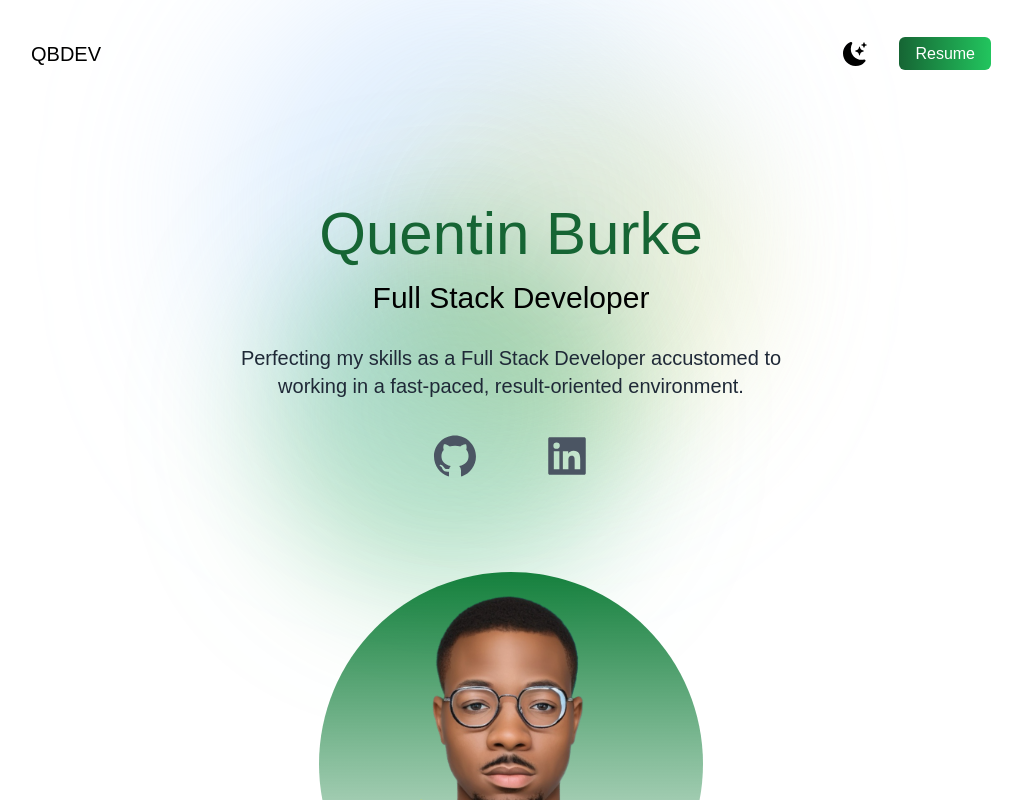
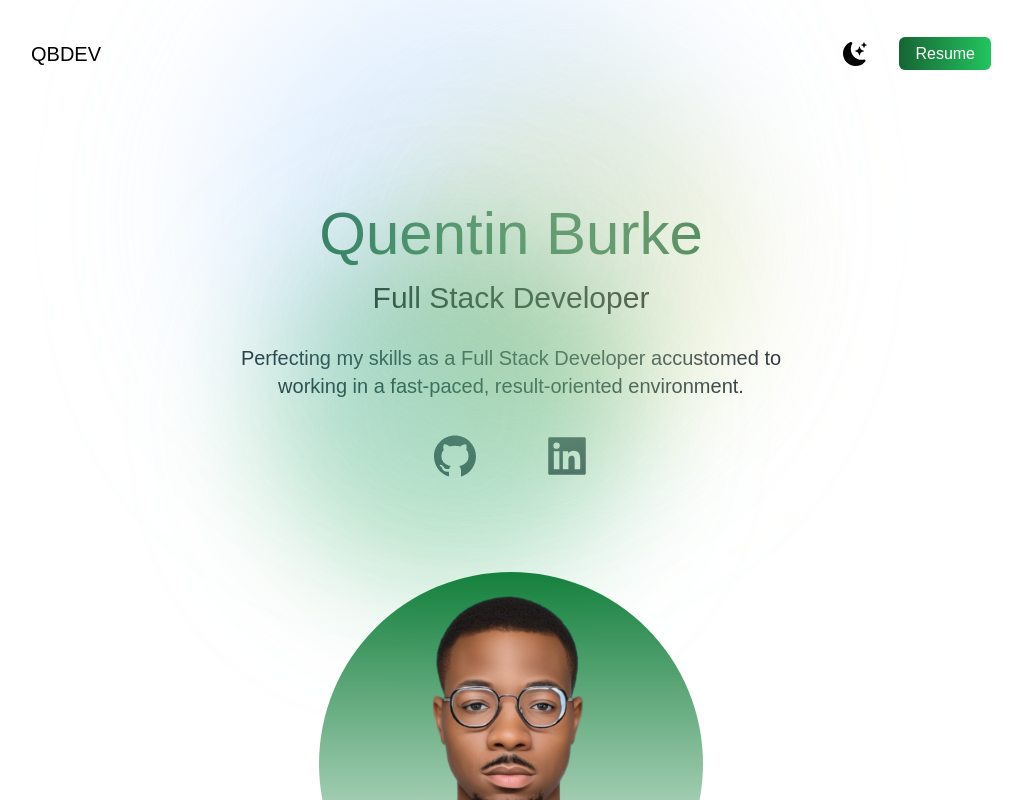
Before and after one commit to QuentinBurke96/My-Portfolio, a Next.js app: page / in a window 1280 px wide. Shown: the top 800 px of the page, without its empty margins (129-1151 px from the left). Built offline with nearby package versions, Linux system fonts and the light colour scheme.

Commit message:
Removing RAR test

```diff
--- a/pages/index.js
+++ b/pages/index.js
@@ -1,6 +1,6 @@
 import Head from "next/head"
 // import { motion, useScroll, useSpring } from "framer-motion";
-import Fade from "react-awesome-reveal";
+// import Fade from "react-awesome-reveal";
 import { MdComputer } from "react-icons/md";
 import { TbBrandVscode } from "react-icons/tb";
 import {
@@ -65,7 +65,7 @@ export default function Home() {
   <div className="fixed bottom-20 -right-1 w-96 h-96 bg-yellow-200 rounded-full mix-blend-multiply filter blur-3xl opacity-30 animate-blob animation-delay-2000"></div>
   <div className="fixed -bottom-20 w-96 h-96 bg-green-600 rounded-full mix-blend-multiply filter blur-3xl opacity-30 animate-blob animation-delay-4000"></div>
  </div>
-        <Fade distance="20%" duration={1500}>
+        {/* <Fade distance="20%" duration={1500}> */}
           <section className="min-h-screen">
             <nav className="py-10 mb-12 flex justify-between dark:text-white">
               <h1 className="font-poppins text-xl">QBDEV</h1>
@@ -320,7 +320,7 @@ export default function Home() {
               </div>
             </div>
           </section>
-        </Fade>
+        {/* </Fade> */}
       </main>
     </div>
   );
```
